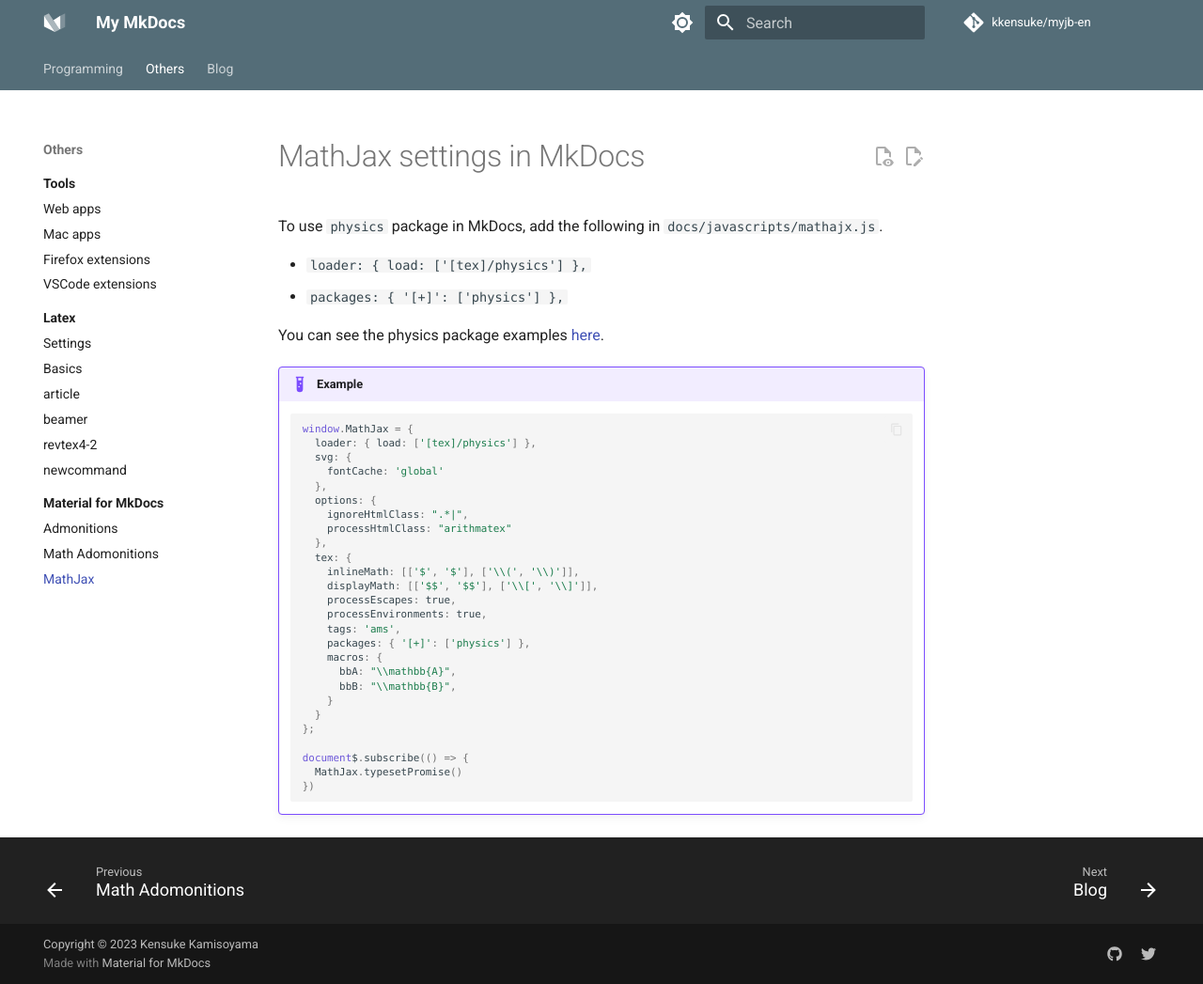
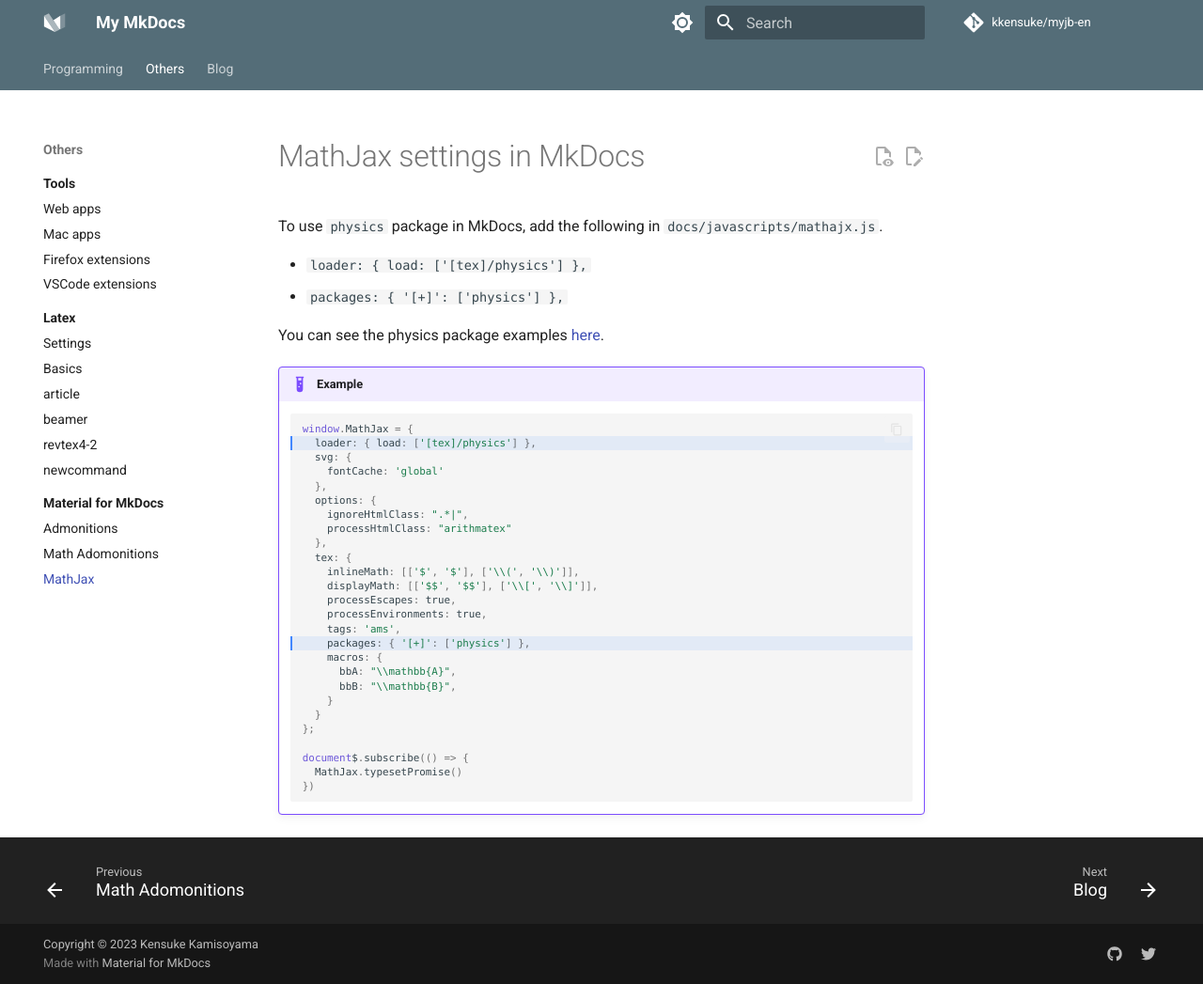
Before and after one commit to kkensuke/my-mkdocs, an MkDocs documentation site: the page built from docs/pages/mkdocs/mathjax.md, in a window 1280 px wide and 1047 px high. Shown: the whole window at 94% size. Built offline with MkDocs 1.6.1 and Material for MkDocs 9.7.7, drawn with Linux system fonts in a browser that asks for light colours; some web fonts are replaced; comment, search, counter and statistics services are not loaded.

Commit message:
🔧 MAINTAIN:

````diff
--- a/docs/pages/mkdocs/mathjax.md
+++ b/docs/pages/mkdocs/mathjax.md
@@ -8,7 +8,7 @@
 You can see the physics package examples [here](../latex/basics.md#physics-package).
 
 !!! example
-	```javascript
+	```javascript hl_lines="2 16"
 	window.MathJax = {
 	  loader: { load: ['[tex]/physics'] },
 	  svg: {
--- a/mkdocs.yml
+++ b/mkdocs.yml
@@ -20,7 +20,7 @@
 
 # Project information
 site_name: My MkDocs
-site_url: https://kkensuke.github.io/my-mkdocs/
+site_url: https://kkensuke.github.io/my-mkdocs/pages/basics/
 site_author: K. Kensuke
 site_description: >-
   Write your documentation in Markdown and create a professional static site in
@@ -28,7 +28,7 @@
 
 # Repository
 repo_name: kkensuke/myjb-en
-repo_url: https://github.com/kkensuke/myjb-en
+repo_url: https://github.com/kkensuke/my-mkdocs
 
 # Copyright
 copyright: Copyright &copy; 2023 Kensuke Kamisoyama
@@ -54,12 +54,12 @@
     # - content.tabs.link
     - content.tooltips
     # - header.autohide
-    # - navigation.expand
     - navigation.footer
     - navigation.indexes
-    # - navigation.instant
+    - navigation.instant
+    - navigation.sections
+    # - navigation.expand
     # - navigation.prune
-    - navigation.sections
     - navigation.tabs
     # - navigation.tabs.sticky
     - navigation.top
````
